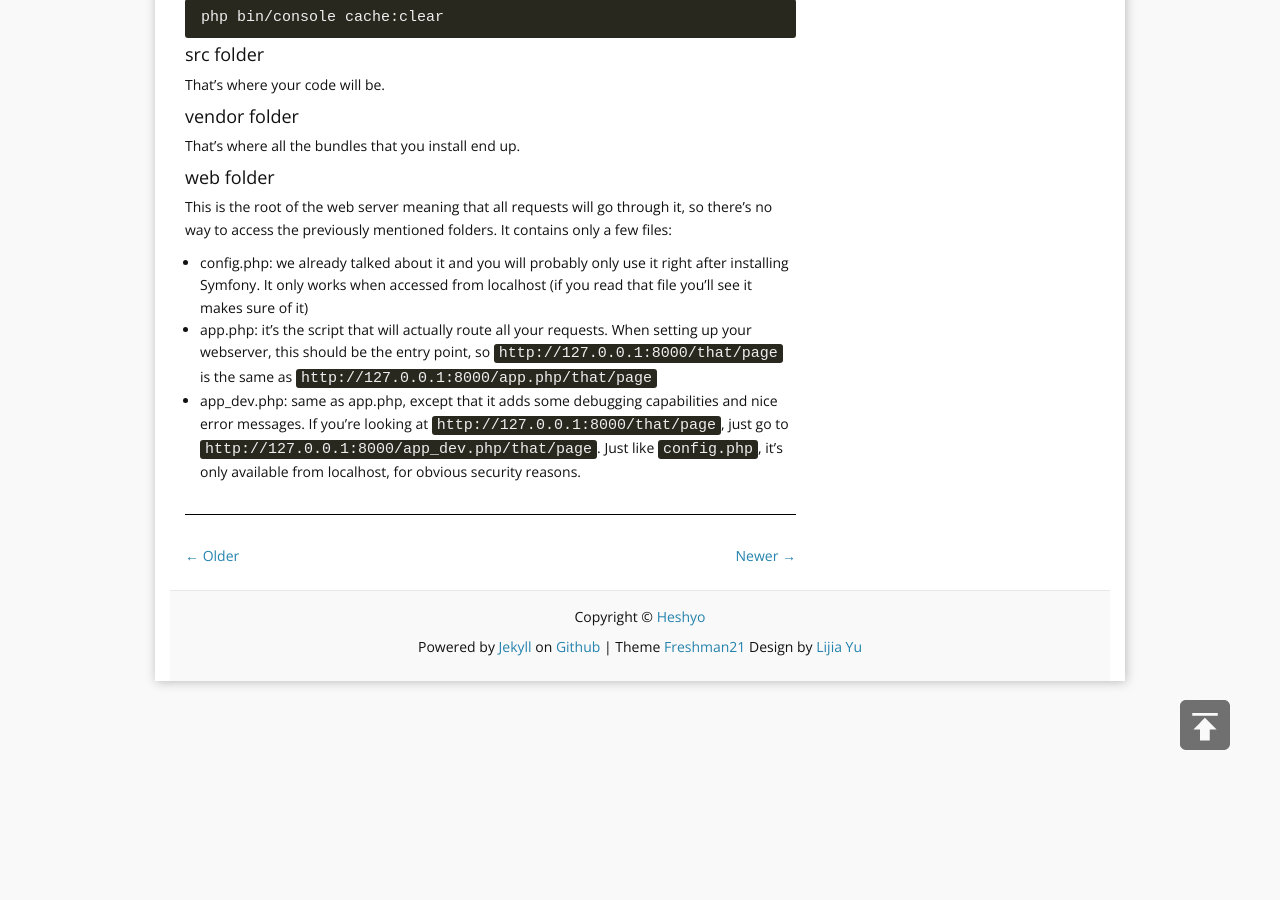
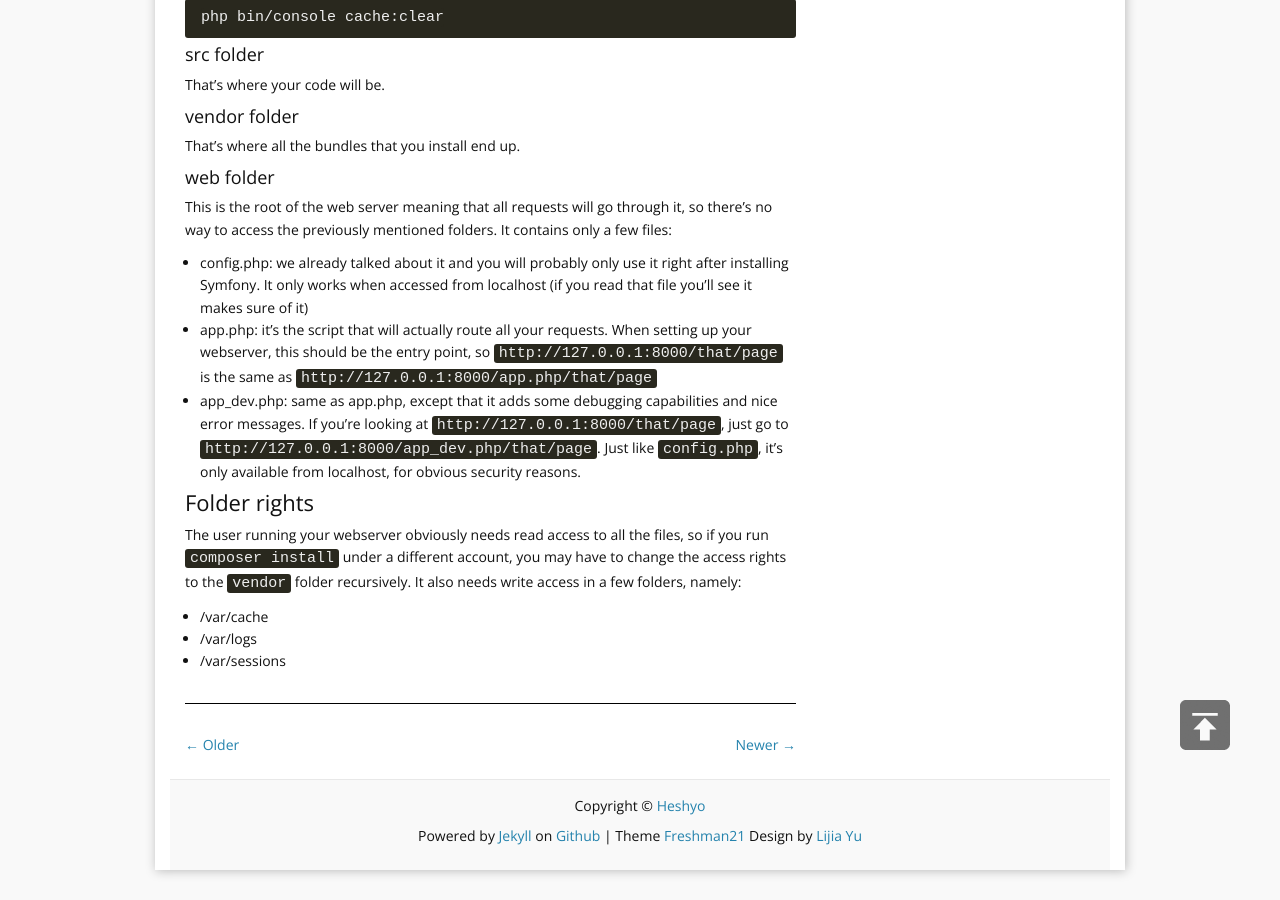
Before and after one commit to Heshyo/heshyo.github.io, a Jekyll site: the page built from _posts/2016-07-01-setting-up-symfony.md, in a window 1280 px wide and 900 px high, scrolled down 1784 px. Built offline with Jekyll 4.4.1, drawn with Linux system fonts in a browser that asks for light colours; nearby versions of some CDN libraries; comment, search, counter and statistics services are not loaded.

Commit message:
- Improved: added info about access rights in Symfony

```diff
--- a/_posts/2016-07-01-setting-up-symfony.md
+++ b/_posts/2016-07-01-setting-up-symfony.md
@@ -92,3 +92,12 @@ This is the root of the web server meaning that all requests will go through it,
 - config.php: we already talked about it and you will probably only use it right after installing Symfony. It only works when accessed from localhost (if you read that file you'll see it makes sure of it)
 - app.php: it's the script that will actually route all your requests. When setting up your webserver, this should be the entry point, so `http://127.0.0.1:8000/that/page` is the same as `http://127.0.0.1:8000/app.php/that/page`
 - app_dev.php: same as app.php, except that it adds some debugging capabilities and nice error messages. If you're looking at `http://127.0.0.1:8000/that/page`, just go to `http://127.0.0.1:8000/app_dev.php/that/page`. Just like `config.php`, it's only available from localhost, for obvious security reasons.
+
+Folder rights
+-------------
+
+The user running your webserver obviously needs read access to all the files, so if you run `composer install` under a different account, you may have to change the access rights to the `vendor` folder recursively. It also needs write access in a few folders, namely:
+
+- /var/cache
+- /var/logs
+- /var/sessions
```
